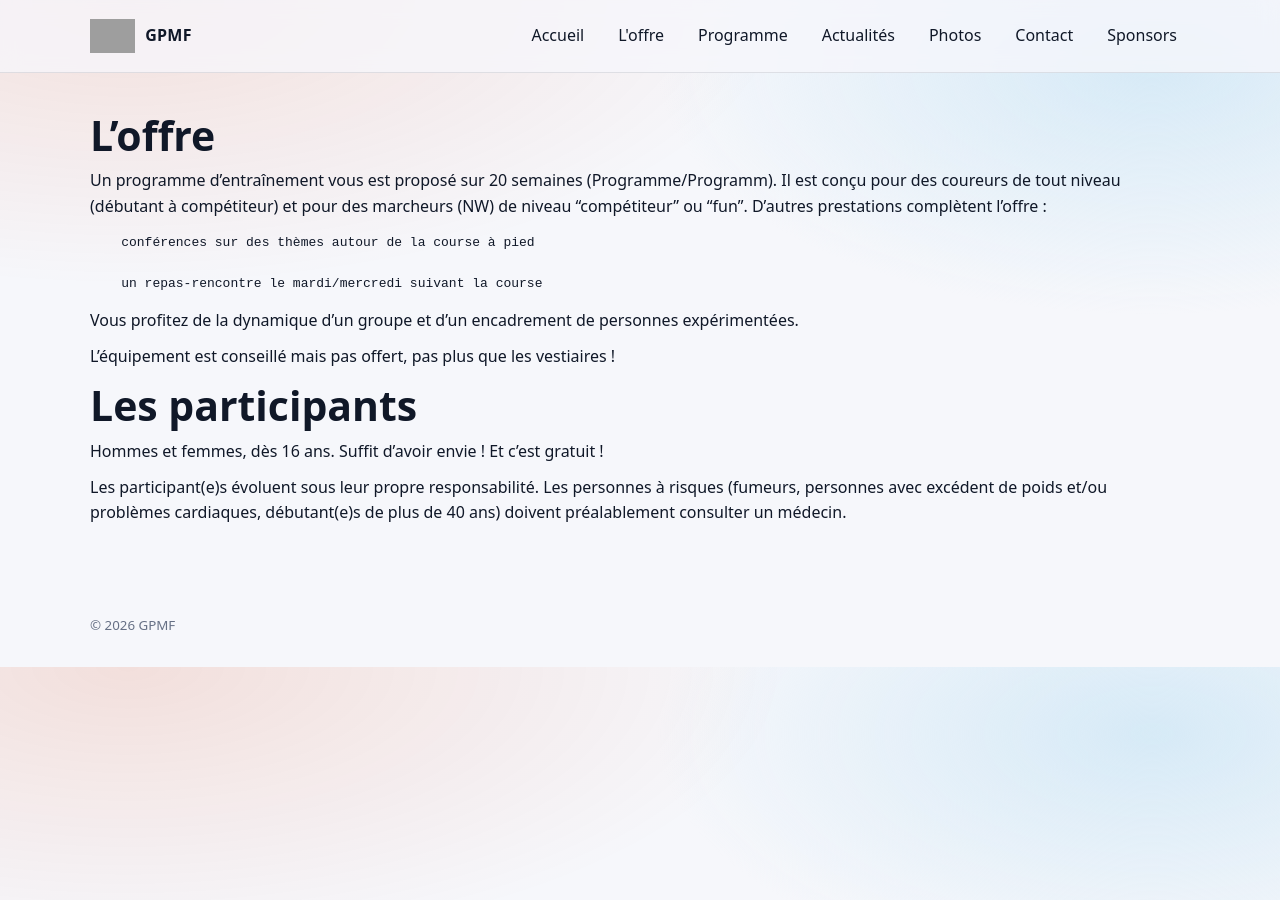
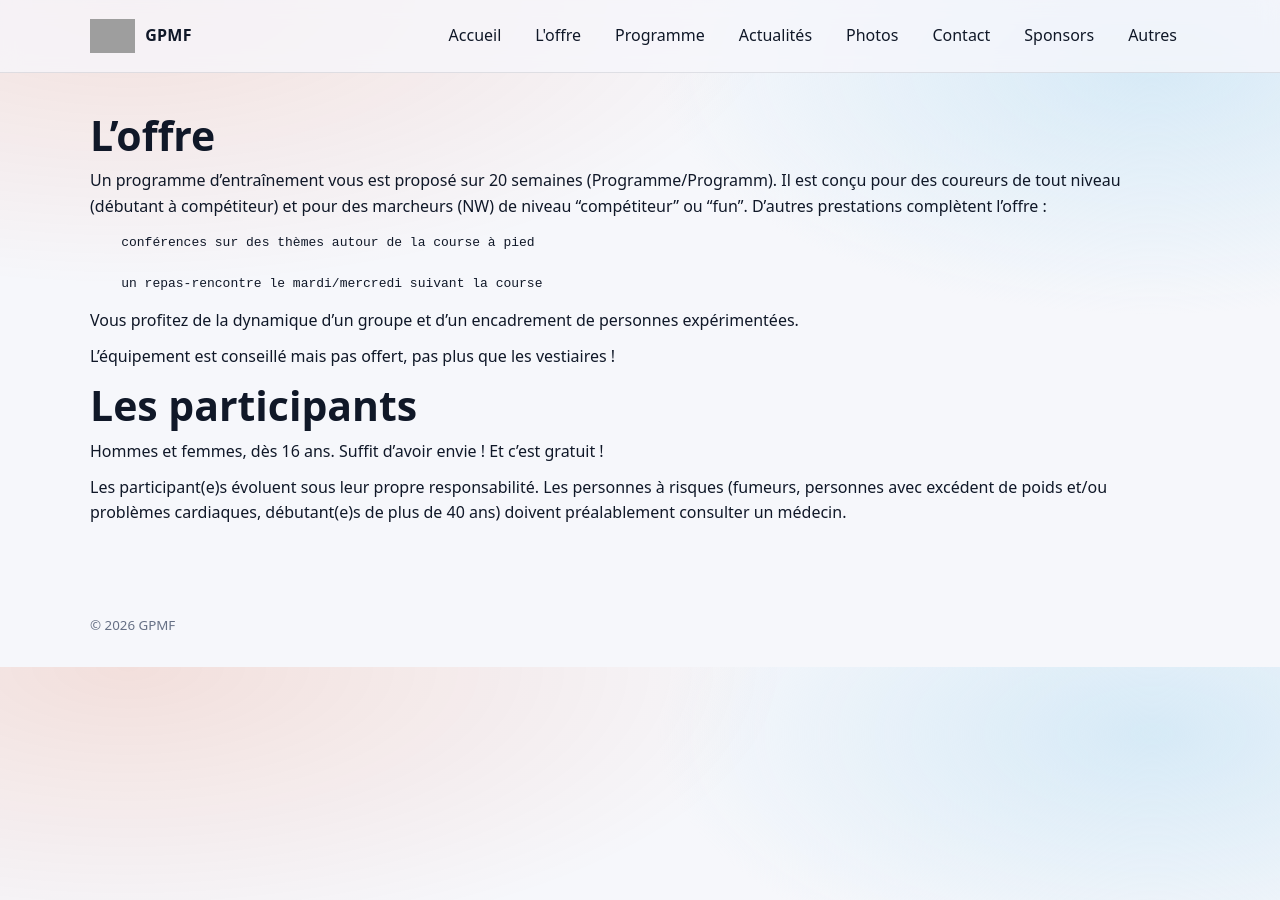
Before and after one commit to jeremieschouwey/gpmf.github.io, a Jekyll site: the page built from mission/index.md, in a window 1280 px wide. Built offline with Jekyll 4.4.1, drawn with Linux system fonts in a browser that asks for light colours; grey boxes are pictures that could not be loaded.

Commit message:
Update navigation.yml

```diff
--- a/_data/navigation.yml
+++ b/_data/navigation.yml
@@ -12,3 +12,8 @@
   url: /contact/
 - title: Sponsors
   url: /sponsors/
+- title: Autres
+  url: "#"
+  children:
+    - title: Tracés hiver
+      url: /traces-hiver/
```
